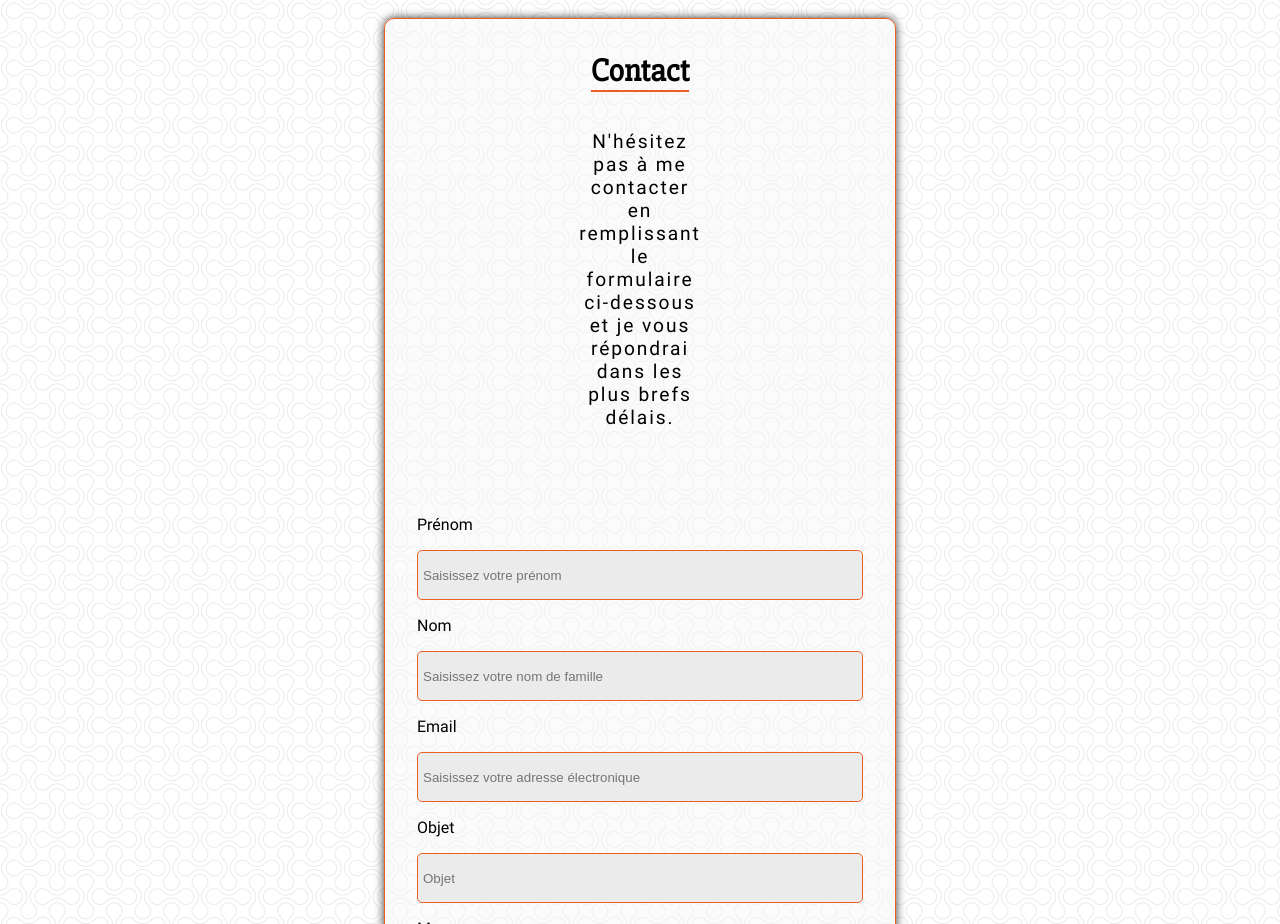
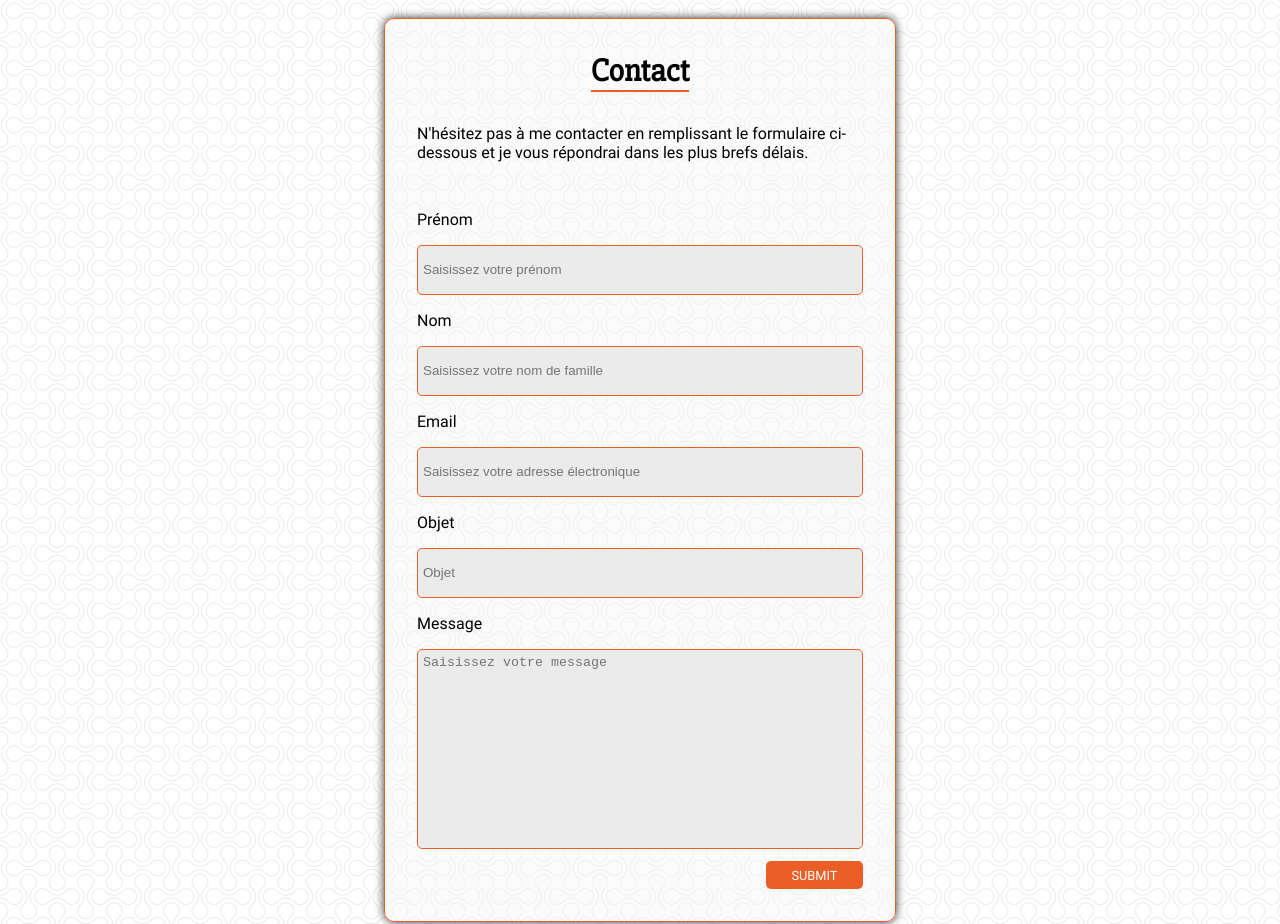
Before and after one commit to masterxamss/portfolio, a Vue app: page / in a window 1280 px wide. Shown: the part 3040-3964 px from the top of the page. Built offline with nearby package versions, Linux system fonts and the light colour scheme; data requests are answered from the project's data file.

Commit message:
change marigns <p> form Contact

```diff
--- a/src/components/FormContact.vue
+++ b/src/components/FormContact.vue
@@ -1,7 +1,7 @@
 <template>
   <div class="form-contact__content">
     <h2 class="section-title">Contact</h2>
-    <p class="desc-section">
+    <p class="description-section">
         N'hésitez pas à me contacter en remplissant le formulaire ci-dessous et je vous répondrai dans les plus brefs délais.
     </p>
     <span id="error-msg">Veuillez remplir tous les champs</span>
@@ -171,6 +171,11 @@ export default {
   display: none;
 }
 
+.description-section{
+  margin-top: 2em;
+  font-family: Roboto-Regular;
+}
+
 @media screen and (max-width: 810px) {
   .form-contact__content {
     width: 90%;
```
